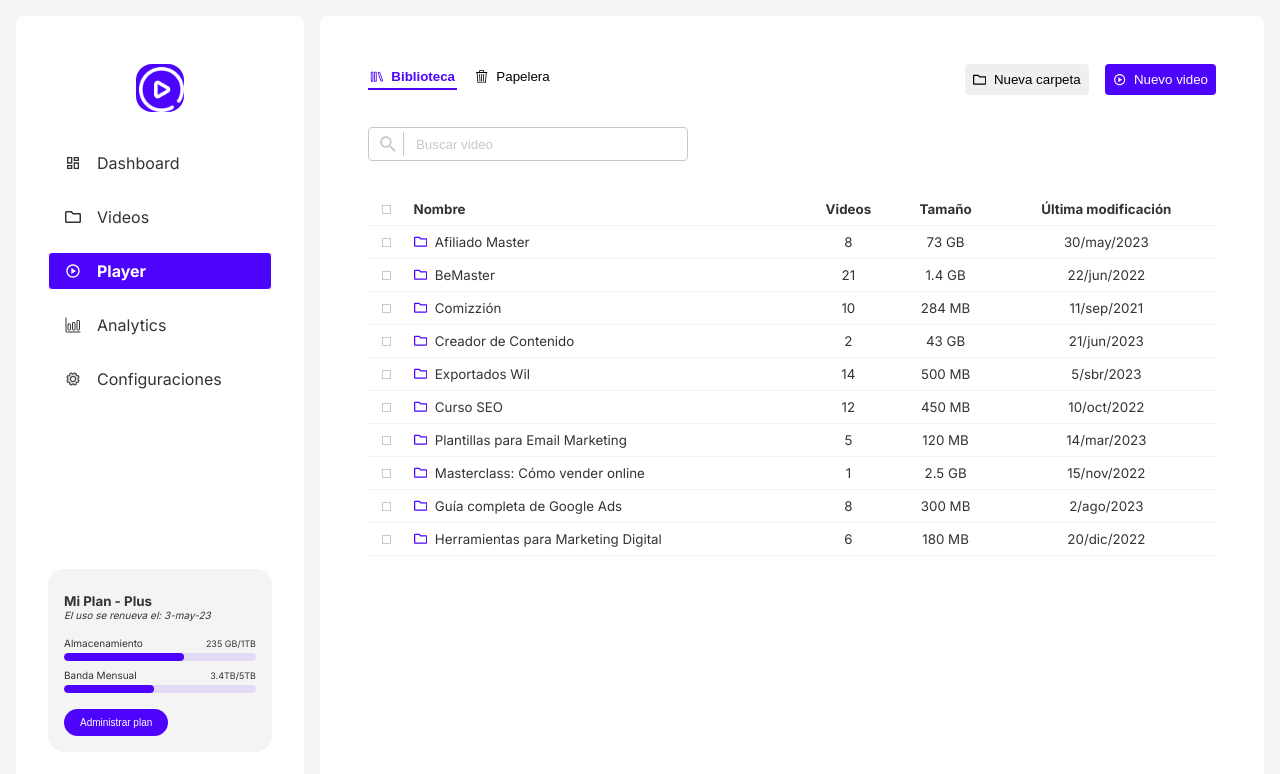
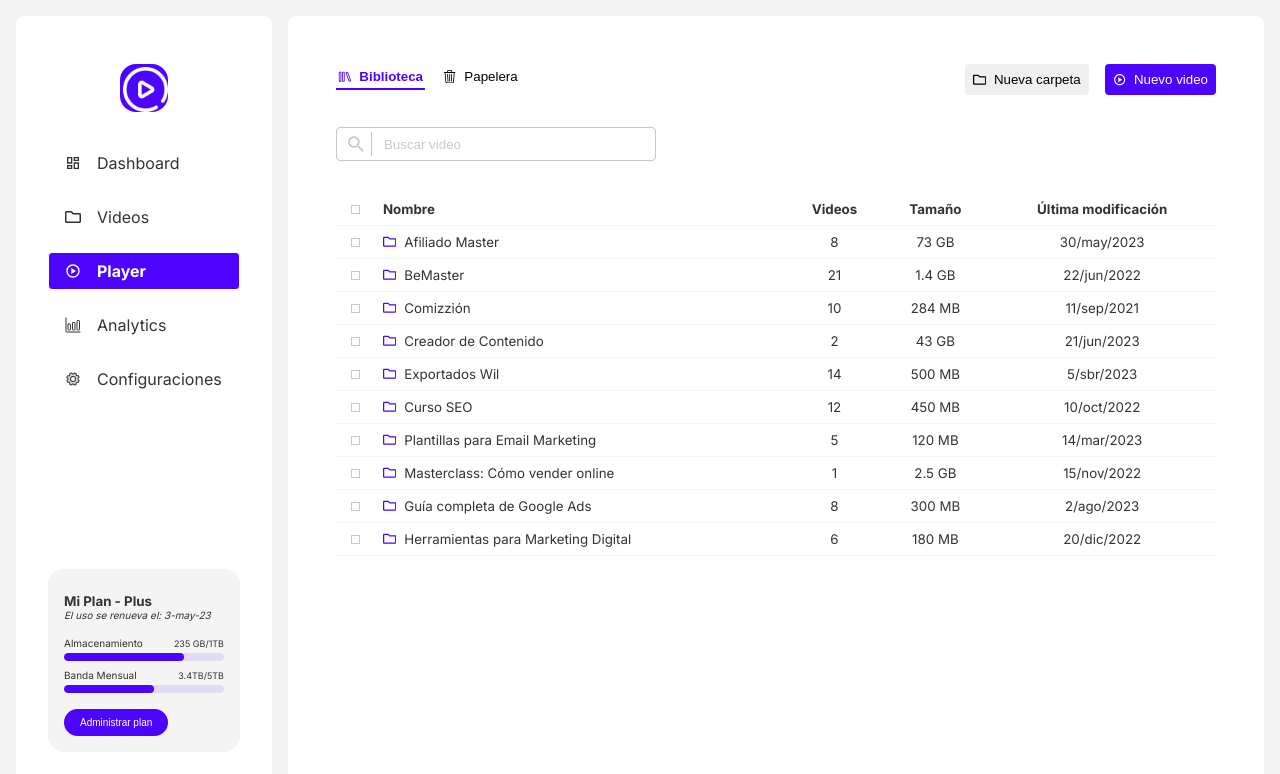
Before and after one commit to StivenTC/bemaster-dashboard, a Next.js app: page / in a window 1280 px wide. Shown: the top 774 px of the page. Built offline with nearby package versions, Linux system fonts and the light colour scheme.

Commit message:
fix styles

```diff
--- a/src/components/cardPlan/CardPlan.scss
+++ b/src/components/cardPlan/CardPlan.scss
@@ -18,7 +18,6 @@
 
     .bar-item {
       >p {
-        //font-size: smaller;
         font-size: x-small;
         display: flex;
         align-items: center;
--- a/src/pages/sideBar/Sidebar.scss
+++ b/src/pages/sideBar/Sidebar.scss
@@ -1,6 +1,6 @@
 .sidebar {
   position: relative;
-  min-width: 18rem;
+  min-width: 16rem;
   background-color: white;
   border-radius: 0.5rem;
   padding: 3rem 2rem 2rem;
```
